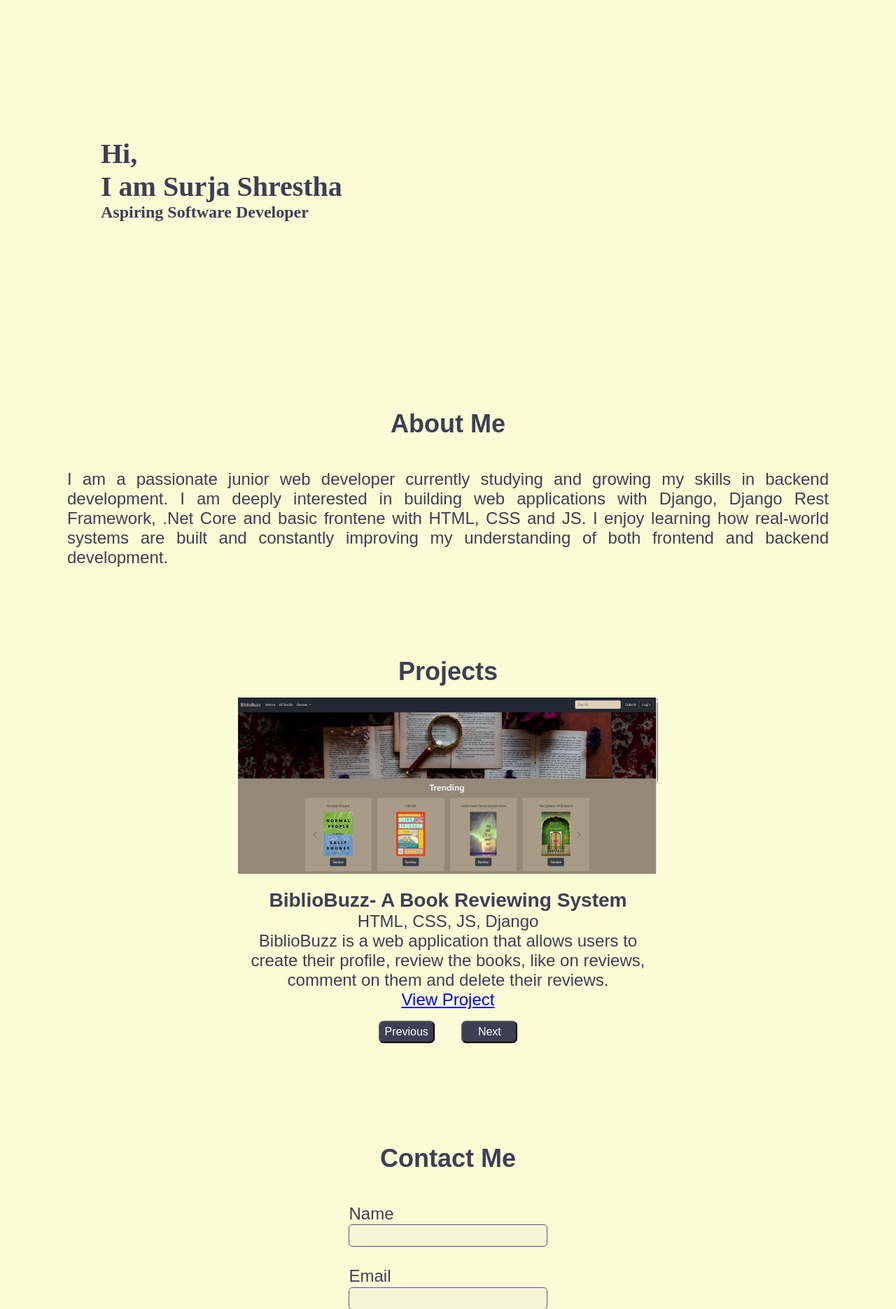
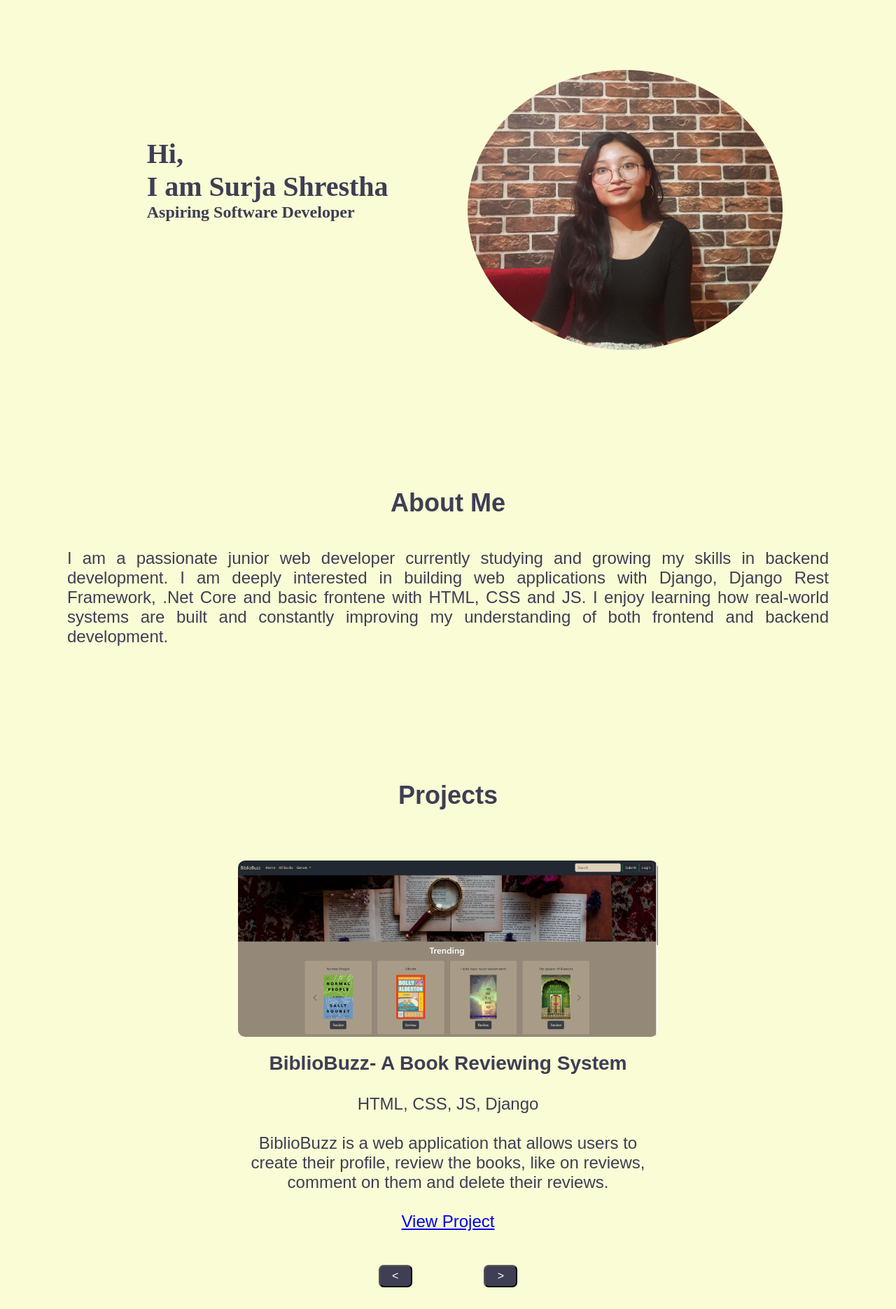
Before and after one commit to Surja11/portfolio, a Django app: page / in a window 1280 px wide. Shown: the part 92-1963 px from the top of the page at 70% size. Run offline with Django 5.2, Linux system fonts and the light colour scheme; data comes from the database, SQL or seed files in the repository; both versions use the stored data as it was after the commit; some web fonts are replaced.

Commit message:
Added css

```diff
--- a/static/app/css/style.css
+++ b/static/app/css/style.css
@@ -75,18 +75,25 @@ body{
   font-weight: 700;
   font-style: normal;
 }
-.about{
+.about,.projects,.contact{
   display: flex;
   flex-direction: column;
   justify-content: center;
   align-items: center;
 
 }
-.home,.about,.projects{
+.home,.about,.projects,.contact{
   color: #3e3e55;
   font-size: 1.5rem;
   padding: 6rem;
 
+}
+.home{
+  display: flex;
+  justify-content: space-evenly;
+}
+.home img{
+  border-radius: 50%;
 }
 
 .about h2{
@@ -137,26 +144,34 @@ body{
   cursor: pointer;
 }
 
+
+
+
 .label{
   width: 100%;
 
 
 }
+.contact form{
+  width: 60%;
+}
 .ip{
   width: 100%;
   background-color: rgb(244, 245, 213);
   border: 1px solid,#5C4B99 ;
-  height: 2rem;
+  height: 2.5rem;
   border-radius: 5px;
+  padding-left: 0.5rem;
+  font-size:1rem;
 }
 
 .btn{
-  height: 2rem;
-  width: 4rem;
+  height: 2.5rem;
+  width: 5rem;
   border-radius: 7px;
   color:hsl(0, 0%, 100%);
   background-color: #3e3e55;
-  font-size: 1rem;
+  font-size: 1.2rem;
 }
 .form{
   display: flex;
@@ -171,8 +186,11 @@ body{
 
 .projects {
 
-  padding: 2rem;
+  /* padding: 2rem; */
   text-align: center;
+}
+.projects img{
+  border-radius: 10px;
 }
 
 .project-slider {
@@ -188,10 +206,9 @@ body{
 }
 
 .prev-btn, .next-btn {
-  margin: 1rem;
-
+  margin: 3rem;
   height: 2rem;
-  width: 5rem;
+  width: 3rem;
   border-radius: 7px;
   color:hsl(0, 0%, 100%);
   background-color: #3e3e55;
--- a/templates/app/contact.html
+++ b/templates/app/contact.html
@@ -1,6 +1,6 @@
 {%load static%}
 
-<div class="about">
+<div class="contact">
   <h2>Contact Me</h2>
 <br>
 <form method = "post">
--- a/templates/app/home.html
+++ b/templates/app/home.html
@@ -7,6 +7,6 @@
   </p>
 </div>
 <div>
-  <img src="" alt="">
+  <img src="/media/apps/1.jpg" alt="" width="450" height="400">
 </div>
 </div>
--- a/templates/app/projects.html
+++ b/templates/app/projects.html
@@ -3,17 +3,23 @@
 <div class="projects">
 
   <h2>Projects</h2>
+  <br><br>
 
   <div class="project-slider">
     <img id="project-img" class="project-image" />
+    <br>
     <h3 id="project-name"></h3>
+    <br>
     <p id="project-tech" class="project-tech"></p>
+    <br>
     <p id="project-desc" class="project-desc"></p>
+    <br>
     <a id="project-link" href="#" target="_blank" class="project-link">View Project</a>
+    <br>
 
     <div class="nav-buttons">
-      <button class="prev-btn">Previous</button>
-      <button class="next-btn">Next</button>
+      <button class="prev-btn">&lt</button>
+      <button class="next-btn">&gt</button>
     </div>
   </div>
 
```
Also changed, not shown: db.sqlite3, media/apps/1.jpg (added), media/apps/images/Screenshot_2025-06-01_143809.png (added).
